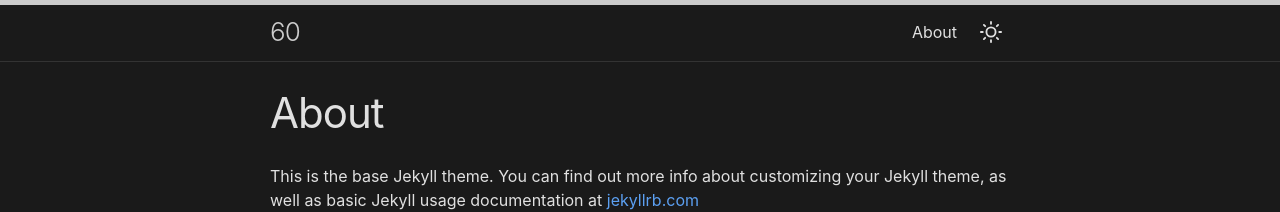
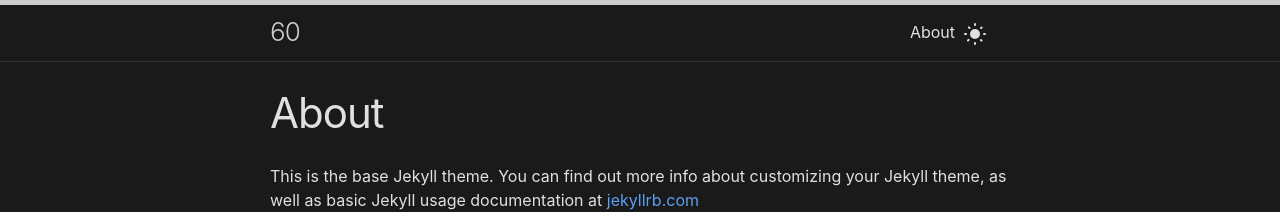
Before and after one commit to figart/60, a Jekyll site: the page built from about.markdown, in a window 1280 px wide. Shown: the top 212 px of the page. Built offline with Jekyll 4.4.1, drawn with Linux system fonts in a browser that asks for light colours.

Commit message:
Fix dark mode toggle visibility and positioning
- Move toggle button outside nav to prevent hiding in mobile menu
- Use filled SVG icons instead of stroke-only for better visibility
- Adjust positioning to float right in header

Co-Authored-By: Claude Opus 4.5 <noreply@anthropic.com>

```diff
--- a/_includes/header.html
+++ b/_includes/header.html
@@ -4,6 +4,23 @@
     {%- assign default_paths = site.pages | map: "path" -%}
     {%- assign page_paths = site.header_pages | default: default_paths -%}
     <a class="site-title" rel="author" href="{{ "/" | relative_url }}">{{ site.title | escape }}</a>
+
+    <button class="theme-toggle" id="theme-toggle" aria-label="Toggle dark mode" title="Toggle dark mode">
+      <svg class="sun-icon" viewBox="0 0 24 24" fill="currentColor" stroke="none">
+        <circle cx="12" cy="12" r="5"/>
+        <rect x="11" y="1" width="2" height="3" rx="1"/>
+        <rect x="11" y="20" width="2" height="3" rx="1"/>
+        <rect x="20" y="11" width="3" height="2" rx="1"/>
+        <rect x="1" y="11" width="3" height="2" rx="1"/>
+        <rect x="17.3" y="4.3" width="2" height="3" rx="1" transform="rotate(45 18.3 5.8)"/>
+        <rect x="4.3" y="16.7" width="2" height="3" rx="1" transform="rotate(45 5.3 18.2)"/>
+        <rect x="16.7" y="17.3" width="3" height="2" rx="1" transform="rotate(45 18.2 18.3)"/>
+        <rect x="4.7" y="4.7" width="3" height="2" rx="1" transform="rotate(45 6.2 5.7)"/>
+      </svg>
+      <svg class="moon-icon" viewBox="0 0 24 24" fill="currentColor" stroke="none">
+        <path d="M21 12.79A9 9 0 1 1 11.21 3 7 7 0 0 0 21 12.79z"/>
+      </svg>
+    </button>
 
     {%- if page_paths -%}
       <nav class="site-nav">
@@ -24,23 +41,6 @@
             {%- endif -%}
           {%- endfor -%}
         </div>
-
-        <button class="theme-toggle" id="theme-toggle" aria-label="Toggle dark mode" title="Toggle dark mode">
-          <svg class="sun-icon" viewBox="0 0 24 24" fill="none" stroke="currentColor" stroke-width="2" stroke-linecap="round" stroke-linejoin="round">
-            <circle cx="12" cy="12" r="5"></circle>
-            <line x1="12" y1="1" x2="12" y2="3"></line>
-            <line x1="12" y1="21" x2="12" y2="23"></line>
-            <line x1="4.22" y1="4.22" x2="5.64" y2="5.64"></line>
-            <line x1="18.36" y1="18.36" x2="19.78" y2="19.78"></line>
-            <line x1="1" y1="12" x2="3" y2="12"></line>
-            <line x1="21" y1="12" x2="23" y2="12"></line>
-            <line x1="4.22" y1="19.78" x2="5.64" y2="18.36"></line>
-            <line x1="18.36" y1="5.64" x2="19.78" y2="4.22"></line>
-          </svg>
-          <svg class="moon-icon" viewBox="0 0 24 24" fill="none" stroke="currentColor" stroke-width="2" stroke-linecap="round" stroke-linejoin="round">
-            <path d="M21 12.79A9 9 0 1 1 11.21 3 7 7 0 0 0 21 12.79z"></path>
-          </svg>
-        </button>
       </nav>
     {%- endif -%}
   </div>
--- a/_sass/minima/_layout.scss
+++ b/_sass/minima/_layout.scss
@@ -28,8 +28,6 @@
 .site-nav {
   float: right;
   line-height: $base-line-height * $base-font-size * 2.25;
-  display: flex;
-  align-items: center;
 
   .nav-trigger {
       display: none;
@@ -270,11 +268,13 @@
  * Theme toggle
  */
 .theme-toggle {
+  float: right;
   background: none;
   border: none;
   cursor: pointer;
   padding: 8px;
-  margin-left: 15px;
+  margin-top: 9px;
+  margin-right: 15px;
   border-radius: 50%;
   display: flex;
   align-items: center;
@@ -292,8 +292,8 @@
   }
 
   svg {
-    width: 22px;
-    height: 22px;
+    width: 24px;
+    height: 24px;
     transition: transform 0.3s ease;
   }
 
@@ -319,8 +319,8 @@
 @include media-query($on-palm) {
   .theme-toggle {
     position: absolute;
-    top: 12px;
-    right: 60px;
-    margin-left: 0;
+    top: 9px;
+    right: 55px;
+    margin: 0;
   }
 }
```
